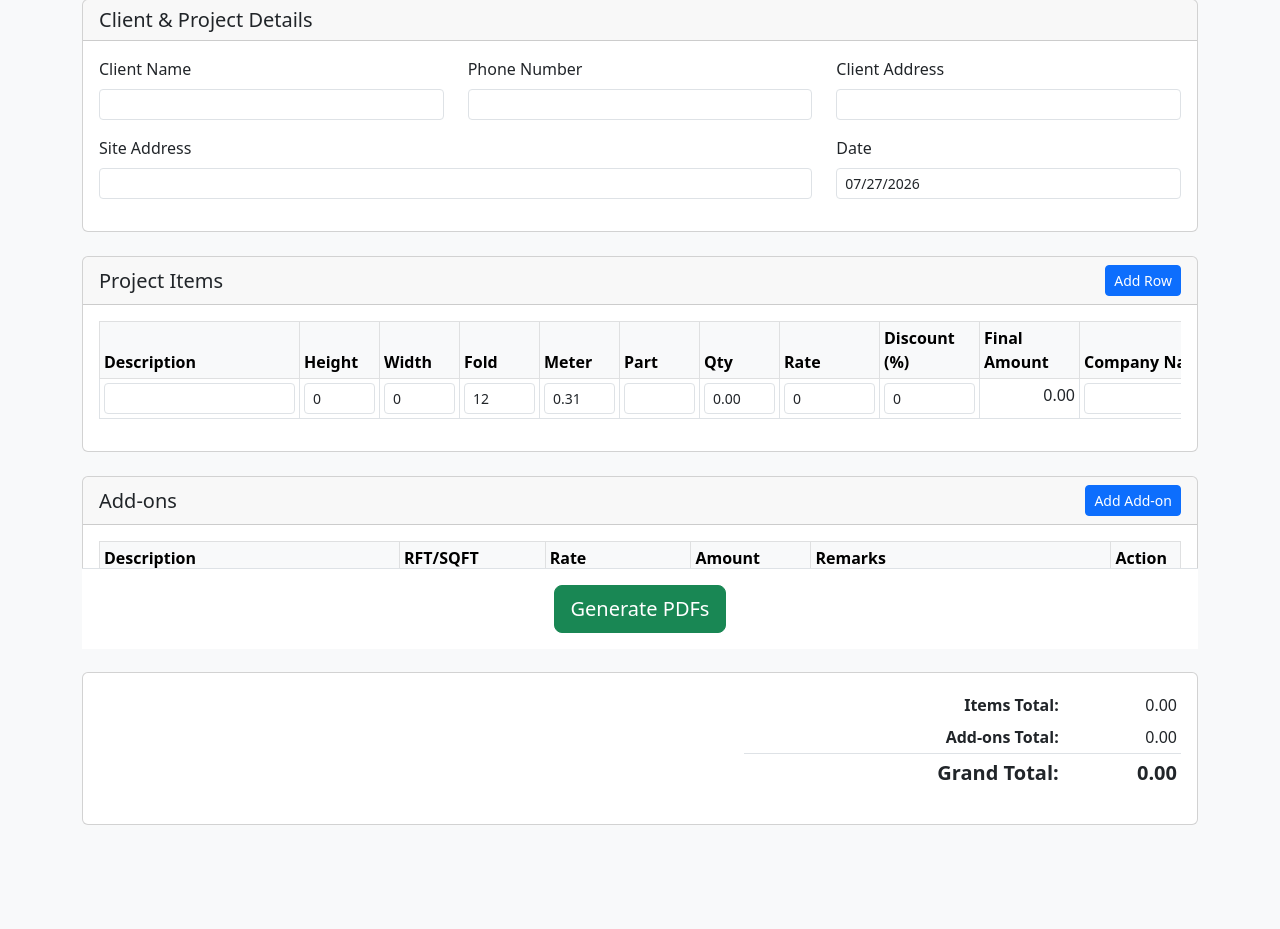
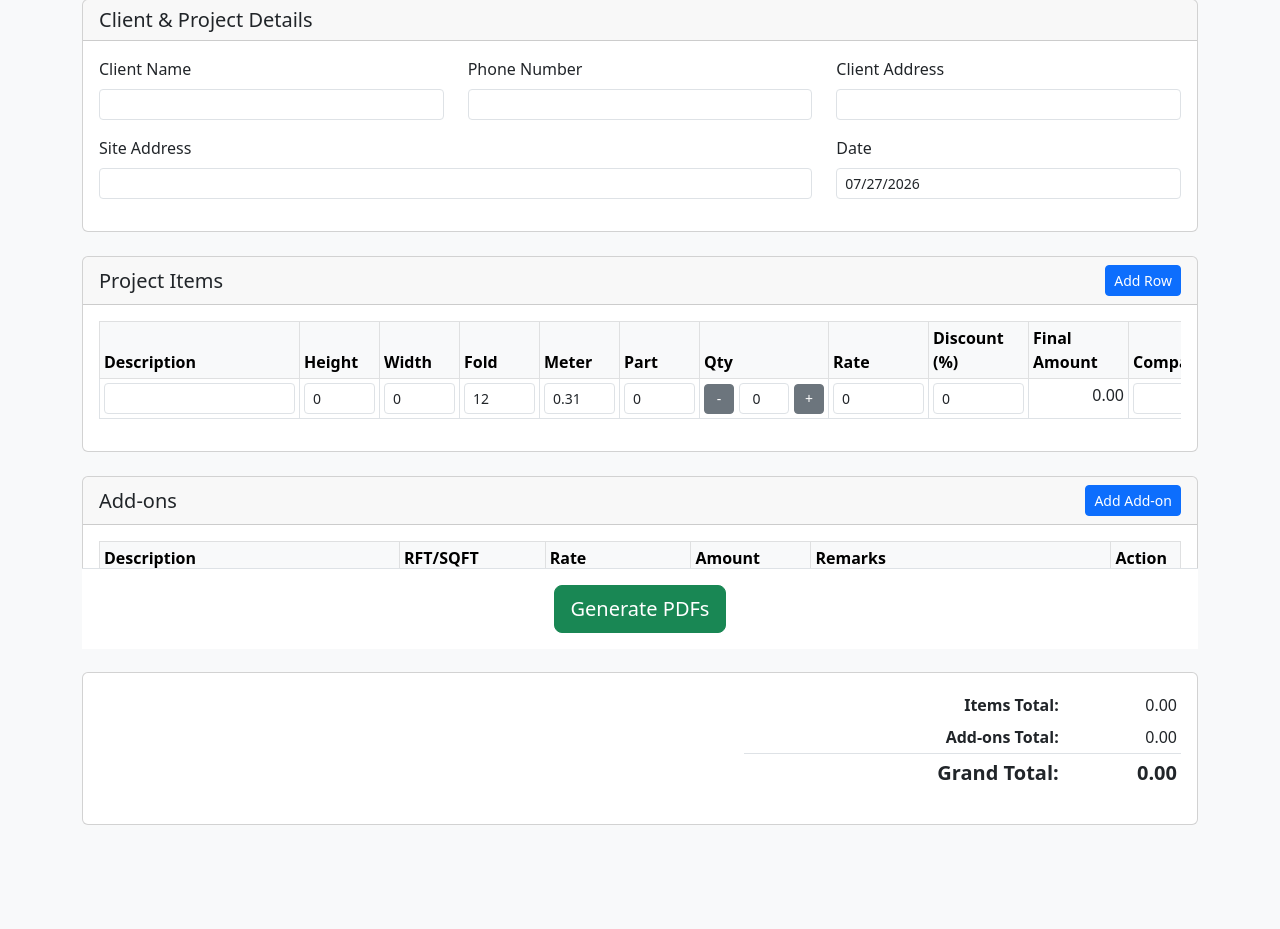
Before and after one commit to readywebsites/navkar_arts, a Django app: page / in a window 1280 px wide. Shown: the part 151-1080 px from the top of the page. Run offline with Django 3.2, Linux system fonts and the light colour scheme.

Commit message:
editabilty and rounding  off

```diff
--- a/generator/views.py
+++ b/generator/views.py
@@ -22,12 +22,9 @@ def home_view(request, project_id=None):
         client_phone = request.POST.get('client_phone')
         site_address = request.POST.get('site_address')
 
-        # Fix: Re-fetch project object inside POST if in edit mode
-        # This ensures 'project' is correctly scoped for the update logic.
         if project_id:
             project = get_object_or_404(Project, id=project_id)
 
-        # If we are editing, fetch the existing project. Otherwise, create a new one.
         if project:
             client = project.client
             client.name = client_name
@@ -37,22 +34,17 @@ def home_view(request, project_id=None):
 
             project.site_address = site_address
             project.save()
-
-            # Clear old items before saving new ones
-            project.quotation_items.all().delete()
-            project.job_card_items.all().delete()
-            project.addon_items.all().delete()
         else:
-            # Use update_or_create for cleaner client handling
             client, _ = Client.objects.update_or_create(
                 phone=client_phone,
                 defaults={'name': client_name, 'address': client_address}
             )
-
             project = Project.objects.create(client=client, site_address=site_address)
 
         # ================= QUOTATION + JOB CARD =================
 
+        quotation_item_ids = request.POST.getlist('quotation_item_id[]')
+        job_card_item_ids = request.POST.getlist('job_card_item_id[]')
         descriptions = request.POST.getlist('quotation_description[]')
         qtys = request.POST.getlist('quotation_qty[]')
         rates = request.POST.getlist('quotation_rate[]')
@@ -61,60 +53,110 @@ def home_view(request, project_id=None):
         heights = request.POST.getlist('height[]')
         widths = request.POST.getlist('width[]')
         parts = request.POST.getlist('part[]')
+        company_names = request.POST.getlist('company_name[]')
+        booklet_nos = request.POST.getlist('booklet_no[]')
+        page_nos = request.POST.getlist('page_no[]')
+        reference_images = request.FILES.getlist('reference_image[]')
+
+        processed_quotation_ids = []
+        processed_job_card_ids = []
 
         for i in range(len(descriptions)):
             if descriptions[i]:
-                # Quotation
-                QuotationItem.objects.create(
-                    project=project,
-                    description=descriptions[i],
-                    quantity=float(qtys[i] or 0),
-                    rate=float(rates[i] or 0),
-                    discount_percent=float(discounts[i] or 0)
-                )
+                quotation_item_id = quotation_item_ids[i] if i < len(quotation_item_ids) else None
+                job_card_item_id = job_card_item_ids[i] if i < len(job_card_item_ids) else None
 
-                # Job Card (auto)
-                JobCardItem.objects.create(
-                    project=project,
-                    company_name=request.POST.get(f'company_name_{i}', ''),
-                    booklet_no=request.POST.get(f'booklet_no_{i}', ''),
-                    page_no=request.POST.get(f'page_no_{i}', ''),
-                    height=float(heights[i] or 0),
-                    width=float(widths[i] or 0),
-                    part=float(parts[i] or 0),
-                    reference_image=request.FILES.get(f'reference_image_{i}')
-                )
+                # Quotation Item
+                if quotation_item_id:
+                    quotation_item = QuotationItem.objects.get(id=quotation_item_id, project=project)
+                    quotation_item.description = descriptions[i]
+                    quotation_item.quantity = float(qtys[i] or 0)
+                    quotation_item.rate = float(rates[i] or 0)
+                    quotation_item.discount_percent = float(discounts[i] or 0)
+                    quotation_item.save()
+                    processed_quotation_ids.append(quotation_item.id)
+                else:
+                    quotation_item = QuotationItem.objects.create(
+                        project=project,
+                        description=descriptions[i],
+                        quantity=float(qtys[i] or 0),
+                        rate=float(rates[i] or 0),
+                        discount_percent=float(discounts[i] or 0)
+                    )
+
+                # Job Card Item
+                if job_card_item_id:
+                    job_card_item = JobCardItem.objects.get(id=job_card_item_id, project=project)
+                    job_card_item.height = float(heights[i] or 0)
+                    job_card_item.width = float(widths[i] or 0)
+                    job_card_item.part = float(parts[i] or 0)
+                    job_card_item.company_name = company_names[i]
+                    job_card_item.booklet_no = booklet_nos[i]
+                    job_card_item.page_no = page_nos[i]
+                    if i < len(reference_images) and reference_images[i]:
+                        job_card_item.reference_image = reference_images[i]
+                    job_card_item.save()
+                    processed_job_card_ids.append(job_card_item.id)
+                else:
+                    JobCardItem.objects.create(
+                        project=project,
+                        height=float(heights[i] or 0),
+                        width=float(widths[i] or 0),
+                        part=float(parts[i] or 0),
+                        company_name=company_names[i],
+                        booklet_no=booklet_nos[i],
+                        page_no=page_nos[i],
+                        reference_image=reference_images[i] if i < len(reference_images) else None
+                    )
+
+        # Delete items that were removed from the form
+        if project_id:
+            project.quotation_items.exclude(id__in=processed_quotation_ids).delete()
+            project.job_card_items.exclude(id__in=processed_job_card_ids).delete()
 
         # ================= ADD-ONS =================
 
+        addon_item_ids = request.POST.getlist('addon_item_id[]')
         addon_descriptions = request.POST.getlist('addon_description[]')
         addon_rfts = request.POST.getlist('addon_rft_sqft[]')
         addon_rates = request.POST.getlist('addon_rate[]')
         addon_remarks = request.POST.getlist('addon_remarks[]')
 
+        processed_addon_ids = []
+
         for i in range(len(addon_descriptions)):
             if addon_descriptions[i] and addon_rfts[i] and addon_rates[i]:
-                AddonItem.objects.create(
-                    project=project,
-                    description=addon_descriptions[i],
-                    rft_sqft=float(addon_rfts[i] or 0),
-                    rate=float(addon_rates[i] or 0),
-                    remarks=addon_remarks[i]
-                )
+                addon_item_id = addon_item_ids[i] if i < len(addon_item_ids) else None
+                if addon_item_id:
+                    addon_item = AddonItem.objects.get(id=addon_item_id, project=project)
+                    addon_item.description = addon_descriptions[i]
+                    addon_item.rft_sqft = float(addon_rfts[i] or 0)
+                    addon_item.rate = float(addon_rates[i] or 0)
+                    addon_item.remarks = addon_remarks[i]
+                    addon_item.save()
+                    processed_addon_ids.append(addon_item.id)
+                else:
+                    AddonItem.objects.create(
+                        project=project,
+                        description=addon_descriptions[i],
+                        rft_sqft=float(addon_rfts[i] or 0),
+                        rate=float(addon_rates[i] or 0),
+                        remarks=addon_remarks[i]
+                    )
+
+        if project_id:
+            project.addon_items.exclude(id__in=processed_addon_ids).delete()
 
         return redirect('generator:project_detail', project_id=project.id)
 
-    # Prepare context for template
     context = {
         'project': project
     }
     if project:
         context['date'] = project.date
-        # Pre-zip the items for easier iteration in the template
         quotation_items = project.quotation_items.all()
         job_card_items = project.job_card_items.all()
 
-        # Ensure we have a matching item for each, even if empty
         num_items = max(len(quotation_items), len(job_card_items))
 
         context['combined_items'] = list(zip(list(quotation_items) + [None]*num_items, list(job_card_items) + [None]*num_items))[:num_items]
@@ -134,7 +176,6 @@ def project_list_view(request):
 def delete_project_view(request, project_id):
     project = get_object_or_404(Project, id=project_id)
     project.delete()
-    # Optionally, add a success message here using Django's messaging framework
     return redirect('generator:project_list')
 
 
--- a/templates/generator/home.html
+++ b/templates/generator/home.html
@@ -22,6 +22,20 @@
         }
         .table-responsive {
             max-height: 500px;
+        }
+        .quantity-control {
+            display: flex;
+            align-items: center;
+        }
+        .quantity-control button {
+            width: 30px;
+            height: 30px;
+            padding: 0;
+        }
+        .quantity-control input {
+            text-align: center;
+            width: 50px;
+            margin: 0 5px;
         }
     </style>
 </head>
@@ -91,7 +105,7 @@
                                 <th style="min-width: 80px;">Fold</th>
                                 <th style="min-width: 80px;">Meter</th>
                                 <th style="min-width: 80px;">Part</th>
-                                <th style="min-width: 80px;">Qty</th>
+                                <th style="min-width: 120px;">Qty</th>
                                 <th style="min-width: 100px;">Rate</th>
                                 <th style="min-width: 100px;">Discount (%)</th>
                                 <th style="min-width: 100px;">Final Amount</th>
@@ -200,51 +214,72 @@ document.addEventListener('DOMContentLoaded', function () {
     const addonsSubtotalEl = document.getElementById('addons-subtotal');
     const grandTotalEl = document.getElementById('grand-total');
 
-   function addItemRow() {
+   function addItemRow(quotationItem = {}, jobCardItem = {}) {
     const index = itemTableBody.children.length;
 
     const row = document.createElement('tr');
     row.innerHTML = `
-        <td><input type="text" class="form-control form-control-sm" name="quotation_description[]"></td>
-        <td><input type="number" class="form-control form-control-sm height" name="height[]" value="0"></td>
-        <td><input type="number" class="form-control form-control-sm width" name="width[]" value="0"></td>
+        <input type="hidden" name="quotation_item_id[]" value="${quotationItem.id || ''}">
+        <input type="hidden" name="job_card_item_id[]" value="${jobCardItem.id || ''}">
+        <td><input type="text" class="form-control form-control-sm" name="quotation_description[]" value="${quotationItem.description || ''}"></td>
+        <td><input type="number" class="form-control form-control-sm height" name="height[]" value="${jobCardItem.height || 0}" step="0.25"></td>
+        <td><input type="number" class="form-control form-control-sm width" name="width[]" value="${jobCardItem.width || 0}" step="0.25"></td>
         <td><input type="number" class="form-control form-control-sm fold" value="12"></td>
         <td><input type="number" class="form-control form-control-sm meter" readonly></td>
-        <td><input type="number" class="form-control form-control-sm part" name="part[]"></td>
-        <td><input type="number" class="form-control form-control-sm qty" name="quotation_qty[]" readonly></td>
-        <td><input type="number" class="form-control form-control-sm rate" name="quotation_rate[]" value="0"></td>
-        <td><input type="number" class="form-control form-control-sm discount" name="quotation_discount_percent[]" value="0"></td>
+        <td><input type="number" class="form-control form-control-sm part" name="part[]" value="${jobCardItem.part || 0}"></td>
+        <td>
+            <div class="quantity-control">
+                <button type="button" class="btn btn-secondary btn-sm qty-down">-</button>
+                <input type="number" class="form-control form-control-sm qty" name="quotation_qty[]" value="${quotationItem.quantity || 0}" readonly>
+                <button type="button" class="btn btn-secondary btn-sm qty-up">+</button>
+            </div>
+        </td>
+        <td><input type="number" class="form-control form-control-sm rate" name="quotation_rate[]" value="${quotationItem.rate || 0}"></td>
+        <td><input type="number" class="form-control form-control-sm discount" name="quotation_discount_percent[]" value="${quotationItem.discount_percent || 0}"></td>
         <td class="final-amount text-end">0.00</td>
 
-        <td><input type="text" class="form-control form-control-sm" name="company_name_${index}"></td>
-        <td><input type="text" class="form-control form-control-sm" name="booklet_no_${index}"></td>
-        <td><input type="text" class="form-control form-control-sm" name="page_no_${index}"></td>
+        <td><input type="text" class="form-control form-control-sm" name="company_name[]" value="${jobCardItem.company_name || ''}"></td>
+        <td><input type="text" class="form-control form-control-sm" name="booklet_no[]" value="${jobCardItem.booklet_no || ''}"></td>
+        <td><input type="text" class="form-control form-control-sm" name="page_no[]" value="${jobCardItem.page_no || ''}"></td>
 
-        <td><input type="file" name="reference_image_${index}" class="form-control form-control-sm"></td>
+        <td><input type="file" name="reference_image[]" class="form-control form-control-sm"></td>
         <td><button type="button" class="btn btn-danger btn-sm delete-row">Delete</button></td>
     `;
     itemTableBody.appendChild(row);
 }
 
-    function addAddonRow() {
+    function addAddonRow(addon = {}) {
         const row = document.createElement('tr');
         row.innerHTML = `
-            <td><input type="text" class="form-control form-control-sm" name="addon_description[]"></td>
-            <td><input type="number" class="form-control form-control-sm addon-rft" value="0"></td>
-            <td><input type="number" class="form-control form-control-sm addon-rate" name="addon_rate[]" value="0"></td>
+            <input type="hidden" name="addon_item_id[]" value="${addon.id || ''}">
+            <td><input type="text" class="form-control form-control-sm" name="addon_description[]" value="${addon.description || ''}"></td>
+            <td><input type="number" class="form-control form-control-sm addon-rft" value="${addon.rft_sqft || 0}" step="0.25"></td>
+            <td><input type="number" class="form-control form-control-sm addon-rate" name="addon_rate[]" value="${addon.rate || 0}"></td>
             <td class="addon-amount text-end">0.00</td>
-            <td><input type="text" class="form-control form-control-sm" name="addon_remarks[]"></td>
+            <td><input type="text" class="form-control form-control-sm" name="addon_remarks[]" value="${addon.remarks || ''}"></td>
             <td><button type="button" class="btn btn-danger btn-sm delete-row">Delete</button></td>
-            <input type="hidden" name="addon_rft_sqft[]" class="addon-rft-hidden">
+            <input type="hidden" name="addon_rft_sqft[]" class="addon-rft-hidden" value="${addon.rft_sqft || 0}">
         `;
         addonTableBody.appendChild(row);
     }
 
-    function updateTotals(recalculatePart = false) {
+    function roundToNearest(value, nearest) {
+        return Math.round(value / nearest) * nearest;
+    }
+
+    function updateTotals(recalculatePart = false, targetRow = null) {
         let itemsTotal = 0;
-        itemTableBody.querySelectorAll('tr').forEach(row => {
-            const height = parseFloat(row.querySelector('.height').value) || 0;
-            const width = parseFloat(row.querySelector('.width').value) || 0;
+        const rowsToUpdate = targetRow ? [targetRow] : itemTableBody.querySelectorAll('tr');
+
+        rowsToUpdate.forEach(row => {
+            const heightInput = row.querySelector('.height');
+            const widthInput = row.querySelector('.width');
+
+            const height = roundToNearest(parseFloat(heightInput.value) || 0, 0.25);
+            const width = roundToNearest(parseFloat(widthInput.value) || 0, 0.25);
+            heightInput.value = height;
+            widthInput.value = width;
+
             const fold = parseFloat(row.querySelector('.fold').value) || 0;
 
             let part;
@@ -255,25 +290,38 @@ document.addEventListener('DOMContentLoaded', function () {
             part = parseFloat(row.querySelector('.part').value) || 0;
 
             const meter = (height + fold) / 39;
-            const qty = part * meter;
+            const rawQty = part * meter;
+            const roundedQty = Math.ceil(rawQty);
 
             row.querySelector('.meter').value = meter.toFixed(2);
-            row.querySelector('.qty').value = qty.toFixed(2);
+            const qtyInput = row.querySelector('.qty');
+            if (!qtyInput.dataset.manual) {
+                qtyInput.value = roundedQty;
+            }
+
+            const finalQty = parseFloat(qtyInput.value) || 0;
 
             const rate = parseFloat(row.querySelector('.rate').value) || 0;
             const discount = parseFloat(row.querySelector('.discount').value) || 0;
 
-            const rowTotal = qty * rate;
+            const rowTotal = finalQty * rate;
             const discountAmount = rowTotal * (discount / 100);
             const finalAmount = rowTotal - discountAmount;
 
             row.querySelector('.final-amount').textContent = finalAmount.toFixed(2);
-            itemsTotal += finalAmount;
+        });
+
+        // Recalculate totals for all rows
+        itemTableBody.querySelectorAll('tr').forEach(row => {
+            itemsTotal += parseFloat(row.querySelector('.final-amount').textContent) || 0;
         });
 
         let addonsTotal = 0;
         addonTableBody.querySelectorAll('tr').forEach(row => {
-            const rft = parseFloat(row.querySelector('.addon-rft').value) || 0;
+            const rftInput = row.querySelector('.addon-rft');
+            const rft = roundToNearest(parseFloat(rftInput.value) || 0, 0.25);
+            rftInput.value = rft;
+
             const rate = parseFloat(row.querySelector('.addon-rate').value) || 0;
             const amount = rft * rate;
 
@@ -290,17 +338,18 @@ document.addEventListener('DOMContentLoaded', function () {
         }
     }
 
-    addItemRowBtn.addEventListener('click', addItemRow);
-    addAddonRowBtn.addEventListener('click', addAddonRow);
+    addItemRowBtn.addEventListener('click', () => addItemRow());
+    addAddonRowBtn.addEventListener('click', () => addAddonRow());
 
     itemTableBody.addEventListener('input', function(e) {
         const target = e.target;
+        const row = target.closest('tr');
         if (target.classList.contains('width')) {
-            updateTotals(true); // Recalculate part
+            updateTotals(true, row);
         } else if (target.classList.contains('height') || target.classList.contains('fold') ||
                    target.classList.contains('part') || target.classList.contains('rate') ||
                    target.classList.contains('discount')) {
-            updateTotals(false); // Recalculate totals, but not the part
+            updateTotals(false, row);
         }
     });
 
@@ -312,9 +361,20 @@ document.addEventListener('DOMContentLoaded', function () {
     });
 
     itemTableBody.addEventListener('click', function(e) {
-        if (e.target.classList.contains('delete-row')) {
-            e.target.closest('tr').remove();
+        const target = e.target;
+        if (target.classList.contains('delete-row')) {
+            target.closest('tr').remove();
             updateTotals();
+        } else if (target.classList.contains('qty-up')) {
+            const qtyInput = target.previousElementSibling;
+            qtyInput.value = parseInt(qtyInput.value) + 1;
+            qtyInput.dataset.manual = true;
+            updateTotals(false, target.closest('tr'));
+        } else if (target.classList.contains('qty-down')) {
+            const qtyInput = target.nextElementSibling;
+            qtyInput.value = Math.max(0, parseInt(qtyInput.value) - 1);
+            qtyInput.dataset.manual = true;
+            updateTotals(false, target.closest('tr'));
         }
     });
     addonTableBody.addEventListener('click', function(e) {
@@ -328,27 +388,31 @@ document.addEventListener('DOMContentLoaded', function () {
     {% if project %}
         // If editing, populate existing combined items
         {% for quotation_item, job_card_item in combined_items %}
-            addItemRow();
-            const lastItemRow = itemTableBody.lastElementChild;
-            lastItemRow.querySelector('[name="quotation_description[]"]').value = `{{ quotation_item.description|default:""|escapejs }}`;
-            lastItemRow.querySelector('[name="height[]"]').value = `{{ job_card_item.height|default:0 }}`;
-            lastItemRow.querySelector('[name="width[]"]').value = `{{ job_card_item.width|default:0 }}`;
-            lastItemRow.querySelector('[name="part[]"]').value = `{{ job_card_item.part|default:0 }}`;
-            lastItemRow.querySelector('[name="quotation_qty[]"]').value = `{{ quotation_item.quantity|default:0|floatformat:2 }}`;
-            lastItemRow.querySelector('[name="quotation_rate[]"]').value = `{{ quotation_item.rate|default:0 }}`;
-            lastItemRow.querySelector('[name="quotation_discount_percent[]"]').value = `{{ quotation_item.discount_percent|default:0 }}`;
-            lastItemRow.querySelector(`[name^="company_name_"]`).value = `{{ job_card_item.company_name|default:""|escapejs }}`;
-            lastItemRow.querySelector(`[name^="booklet_no_"]`).value = `{{ job_card_item.booklet_no|default:""|escapejs }}`;
-            lastItemRow.querySelector(`[name^="page_no_"]`).value = `{{ job_card_item.page_no|default:""|escapejs }}`;
+            addItemRow({
+                id: `{{ quotation_item.id|default:"" }}`,
+                description: `{{ quotation_item.description|default:""|escapejs }}`,
+                quantity: `{{ quotation_item.quantity|default:0|floatformat:2 }}`,
+                rate: `{{ quotation_item.rate|default:0 }}`,
+                discount_percent: `{{ quotation_item.discount_percent|default:0 }}`
+            }, {
+                id: `{{ job_card_item.id|default:"" }}`,
+                height: `{{ job_card_item.height|default:0 }}`,
+                width: `{{ job_card_item.width|default:0 }}`,
+                part: `{{ job_card_item.part|default:0 }}`,
+                company_name: `{{ job_card_item.company_name|default:""|escapejs }}`,
+                booklet_no: `{{ job_card_item.booklet_no|default:""|escapejs }}`,
+                page_no: `{{ job_card_item.page_no|default:""|escapejs }}`
+            });
         {% endfor %}
 
         {% for addon in project.addon_items.all %}
-            addAddonRow();
-            const lastAddonRow = addonTableBody.lastElementChild;
-            lastAddonRow.querySelector('[name="addon_description[]"]').value = `{{ addon.description|escapejs }}`;
-            lastAddonRow.querySelector('.addon-rft').value = `{{ addon.rft_sqft }}`;
-            lastAddonRow.querySelector('[name="addon_rate[]"]').value = `{{ addon.rate }}`;
-            lastAddonRow.querySelector('[name="addon_remarks[]"]').value = `{{ addon.remarks|escapejs }}`;
+            addAddonRow({
+                id: `{{ addon.id|default:"" }}`,
+                description: `{{ addon.description|escapejs }}`,
+                rft_sqft: `{{ addon.rft_sqft }}`,
+                rate: `{{ addon.rate }}`,
+                remarks: `{{ addon.remarks|escapejs }}`
+            });
         {% endfor %}
 
         if (itemTableBody.children.length === 0) {
```
